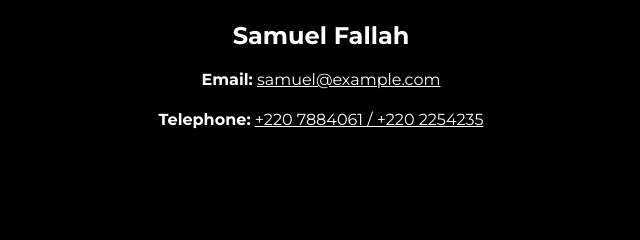
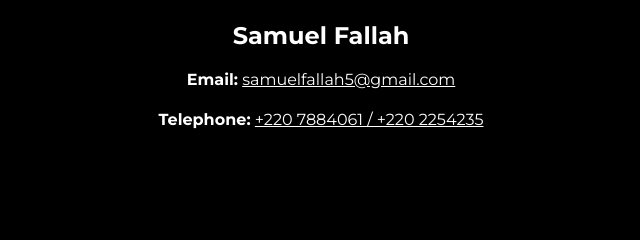
Before and after one commit to Get-Samuel/MY-GRAPHIC-DESIGN-PORTFOLIO, a plain HTML site: page index.html in a window 1280 px wide. Shown: the part 5630-5870 px from the top of the page, 319-959 px from the left. Drawn offline with nearby package versions, Linux system fonts and the light colour scheme.

Commit message:
Update contact email to samuelfallah5@gmail.com

```diff
--- a/index.html
+++ b/index.html
@@ -258,11 +258,10 @@ Today, I’m a Graphic Designer & Brand Identity Designer driven by the same sen
             <p class="text-2xl font-bold">Samuel Fallah</p>
 
             <!-- Email -->
-            <!-- TODO: Replace the placeholder email with your actual email address -->
             <p>
                 <span class="font-semibold">Email:</span>
-                <a href="mailto:samuel@example.com" class="text-white hover:text-gray-300 underline transition-colors" aria-label="Send email to Samuel Fallah">
-                    samuel@example.com
+                <a href="mailto:samuelfallah5@gmail.com" class="text-white hover:text-gray-300 underline transition-colors" aria-label="Send email to Samuel Fallah">
+                    samuelfallah5@gmail.com
                 </a>
             </p>
 
```
